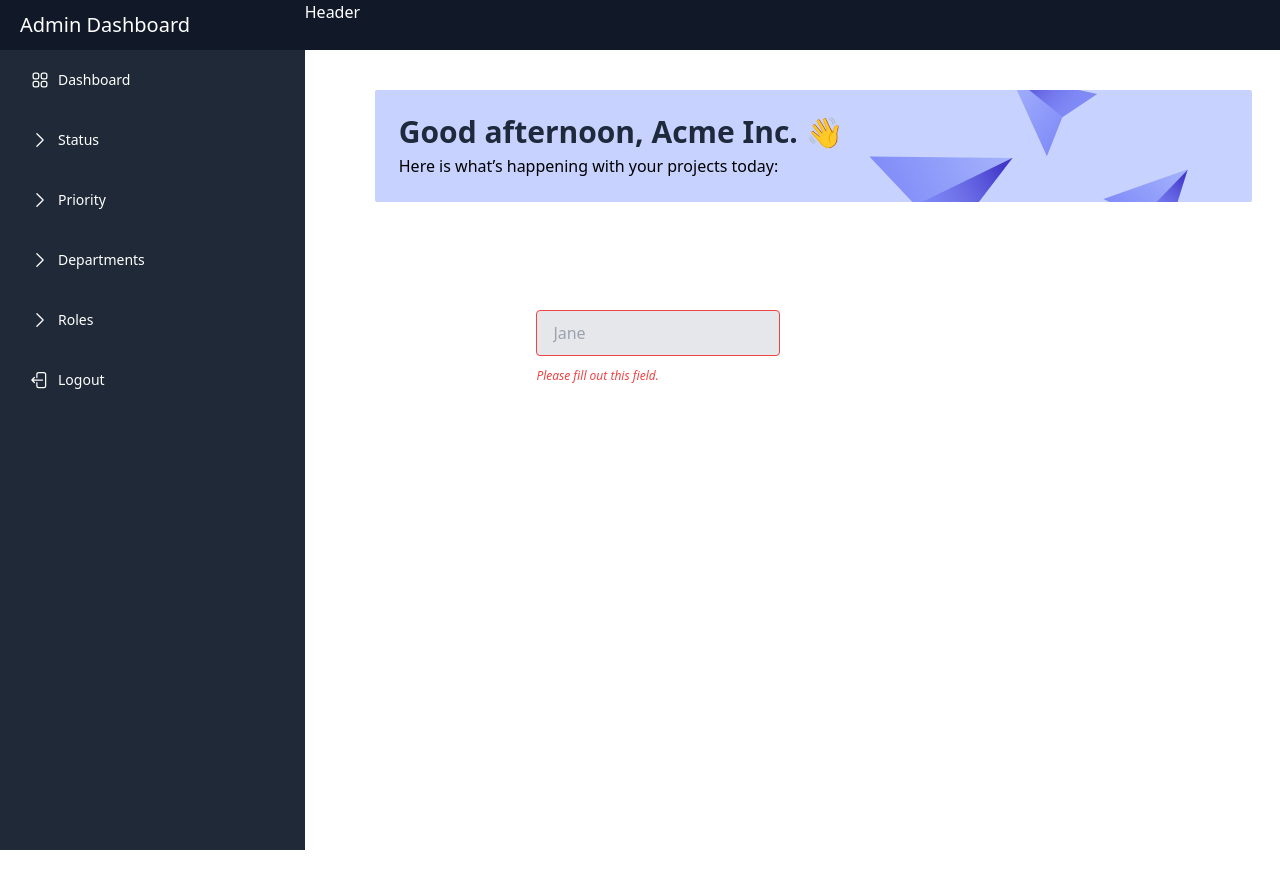
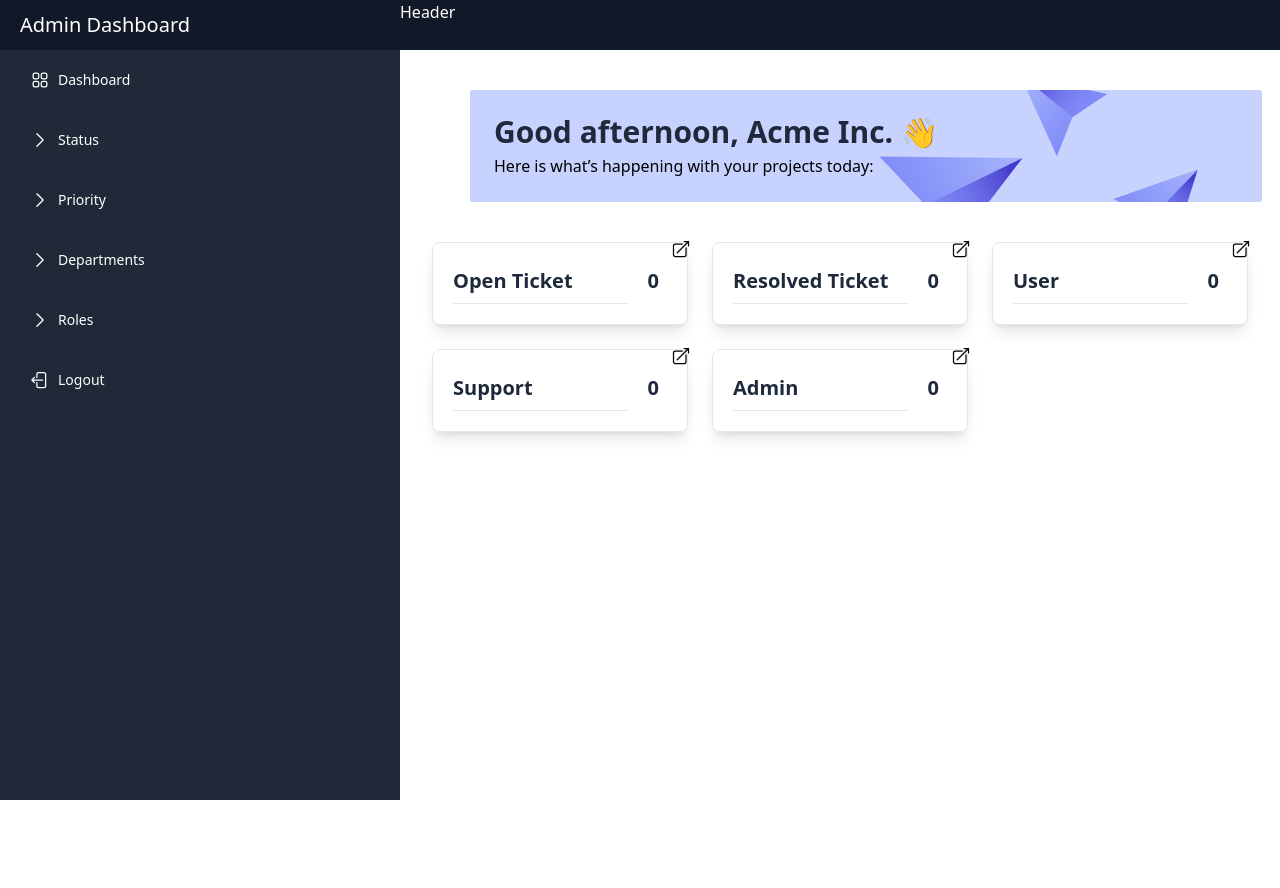
Before and after one commit to JohnCabaneles/ticketingSystem, a Vue app in the folder frontend/: page /admin/dashboard in a window 1280 px wide. Shown: the top 888 px of the page. After the commit the page ends 800 px from the top, so only its background shows below. Built offline with nearby package versions, Linux system fonts and the light colour scheme.

Commit message:
Implement ui for dashboard card

```diff
--- a/frontend/src/components/AdminDashboards.vue
+++ b/frontend/src/components/AdminDashboards.vue
@@ -1,5 +1,10 @@
 <script setup lang="ts">
 import WelcomeBanner from '../components/WelcomeBanner.vue'
+import OpenTicket from '../components/dashboard/OpenTicket.vue'
+import ResolvedTicket from '../components/dashboard/ResolvedTicket.vue'
+import UserCount from '../components/dashboard/UserCount.vue'
+import SupportCount from '../components/dashboard/SupportCount.vue'
+import AdminCount from '../components/dashboard/AdminCount.vue'
 </script>
 <template>
   <!-- Main -->
@@ -8,28 +13,21 @@ import WelcomeBanner from '../components/WelcomeBanner.vue'
     <div class="w-[90%] ml-[70px] mt-10">
       <WelcomeBanner />
     </div>
-    <div class="h-[calc(100vh-50px)]">
-      <div class="flex justify-center my-[100px]">
-        <form class="w-full max-w-lg">
-          <div class="flex flex-wrap -mx-3 mb-6">
-            <div class="w-full md:w-1/2 px-3 mb-6 md:mb-0">
-              <label
-                class="block uppercase tracking-wide text-gray-700 text-xs font-bold mb-2"
-                for="grid-first-name"
-              >
-              </label>
-              <input
-                class="appearance-none block w-full bg-gray-200 text-gray-700 border border-red-500 rounded py-3 px-4 mb-3 leading-tight focus:outline-none focus:bg-white"
-                id="grid-first-name"
-                type="text"
-                placeholder="Jane"
-              />
-              <p class="text-red-500 text-xs italic">Please fill out this field.</p>
-            </div>
-          </div>
-        </form>
+    <main>
+      <div class="px-4 sm:px-6 lg:px-8 py-2 w-full mx-auto">
+
+        <!-- Cards -->
+        <div class="grid grid-cols-12 gap-6">
+
+          <!-- Total Open Ticket -->
+          <OpenTicket />
+          <ResolvedTicket />
+          <UserCount />
+          <SupportCount />
+          <AdminCount />
+        </div>
       </div>
-    </div>
+    </main>
   </div>
   <!-- Main -->
 </template>
--- /dev/null
+++ b/frontend/src/components/dashboard/AdminCount.vue
@@ -0,0 +1,21 @@
+<script setup lang="ts">
+import { ArrowTopRightOnSquareIcon } from '@heroicons/vue/24/outline'
+</script>
+
+<template>
+    <div class="flex flex-col col-span-full sm:col-span-4 xl:col-span-4 bg-white shadow-lg rounded-lg border border-slate-200">
+        <router-link to="#"> <!-- add the link for all Admin -->
+            <div class="px-5 py-5">
+
+                  <div class="flex justify-end mb-2 -mr-6 -mt-6 ">
+                    <ArrowTopRightOnSquareIcon class="w-5 h-5 self-end" />
+                  </div>
+                  <div class="flex justify-between items-start">
+                    <h2 class="text-xl font-bold text-slate-800 mb-2">Admin</h2>
+                    <div class="text-xl font-bold text-slate-800 mr-2">0</div>
+                  </div>
+                  <hr class="h-px bg-gray-500 w-44">
+            </div>
+        </router-link>
+    </div>
+</template>
--- /dev/null
+++ b/frontend/src/components/dashboard/OpenTicket.vue
@@ -0,0 +1,21 @@
+<script setup lang="ts">
+import { ArrowTopRightOnSquareIcon } from '@heroicons/vue/24/outline'
+</script>
+
+<template>
+    <div class="flex flex-col col-span-full sm:col-span-4 xl:col-span-4 bg-white shadow-lg rounded-lg border border-slate-200">
+        <router-link to="#"> <!-- add the link for open ticket -->
+            <div class="px-5 py-5">
+
+                  <div class="flex justify-end mb-2 -mr-6 -mt-6 ">
+                    <ArrowTopRightOnSquareIcon class="w-5 h-5 self-end" />
+                  </div>
+                  <div class="flex justify-between items-start">
+                    <h2 class="text-xl font-bold text-slate-800 mb-2">Open Ticket</h2>
+                    <div class="text-xl font-bold text-slate-800 mr-2">0</div>
+                  </div>
+                  <hr class="h-px bg-gray-500 w-44">
+            </div>
+        </router-link>
+    </div>
+</template>
--- /dev/null
+++ b/frontend/src/components/dashboard/ResolvedTicket.vue
@@ -0,0 +1,21 @@
+<script setup lang="ts">
+import { ArrowTopRightOnSquareIcon } from '@heroicons/vue/24/outline'
+</script>
+
+<template>
+    <div class="flex flex-col col-span-full sm:col-span-4 xl:col-span-4 bg-white shadow-lg rounded-lg border border-slate-200">
+        <router-link to="#"> <!-- add the link for resolved ticket -->
+            <div class="px-5 py-5">
+
+                  <div class="flex justify-end mb-2 -mr-6 -mt-6 ">
+                    <ArrowTopRightOnSquareIcon class="w-5 h-5 self-end" />
+                  </div>
+                  <div class="flex justify-between items-start">
+                    <h2 class="text-xl font-bold text-slate-800 mb-2">Resolved Ticket</h2>
+                    <div class="text-xl font-bold text-slate-800 mr-2">0</div>
+                  </div>
+                  <hr class="h-px bg-gray-500 w-44">
+            </div>
+        </router-link>
+    </div>
+</template>
--- /dev/null
+++ b/frontend/src/components/dashboard/SupportCount.vue
@@ -0,0 +1,21 @@
+<script setup lang="ts">
+import { ArrowTopRightOnSquareIcon } from '@heroicons/vue/24/outline'
+</script>
+
+<template>
+    <div class="flex flex-col col-span-full sm:col-span-4 xl:col-span-4 bg-white shadow-lg rounded-lg border border-slate-200">
+        <router-link to="#"> <!-- add the link for all Support -->
+            <div class="px-5 py-5">
+
+                  <div class="flex justify-end mb-2 -mr-6 -mt-6 ">
+                    <ArrowTopRightOnSquareIcon class="w-5 h-5 self-end" />
+                  </div>
+                  <div class="flex justify-between items-start">
+                    <h2 class="text-xl font-bold text-slate-800 mb-2">Support</h2>
+                    <div class="text-xl font-bold text-slate-800 mr-2">0</div>
+                  </div>
+                  <hr class="h-px bg-gray-500 w-44">
+            </div>
+        </router-link>
+    </div>
+</template>
--- /dev/null
+++ b/frontend/src/components/dashboard/UserCount.vue
@@ -0,0 +1,21 @@
+<script setup lang="ts">
+import { ArrowTopRightOnSquareIcon } from '@heroicons/vue/24/outline'
+</script>
+
+<template>
+    <div class="flex flex-col col-span-full sm:col-span-4 xl:col-span-4 bg-white shadow-lg rounded-lg border border-slate-200">
+        <router-link to="#"> <!-- add the link for all user user -->
+            <div class="px-5 py-5">
+
+                  <div class="flex justify-end mb-2 -mr-6 -mt-6 ">
+                    <ArrowTopRightOnSquareIcon class="w-5 h-5 self-end" />
+                  </div>
+                  <div class="flex justify-between items-start">
+                    <h2 class="text-xl font-bold text-slate-800 mb-2">User</h2>
+                    <div class="text-xl font-bold text-slate-800 mr-2">0</div>
+                  </div>
+                  <hr class="h-px bg-gray-500 w-44">
+            </div>
+        </router-link>
+    </div>
+</template>
--- a/frontend/src/views/AdminDashboard.vue
+++ b/frontend/src/views/AdminDashboard.vue
@@ -4,8 +4,10 @@ import SideBar from '@/components/SideBar.vue'
 </script>
 
 <template>
-  <div class="w-screen h-screen flex">
+  <div class="flex h-screen overflow-hidden">
     <SideBar />
-    <AdminDashboards />
+    <div class="flex-1">
+        <AdminDashboards />
+    </div>
   </div>
 </template>
```
